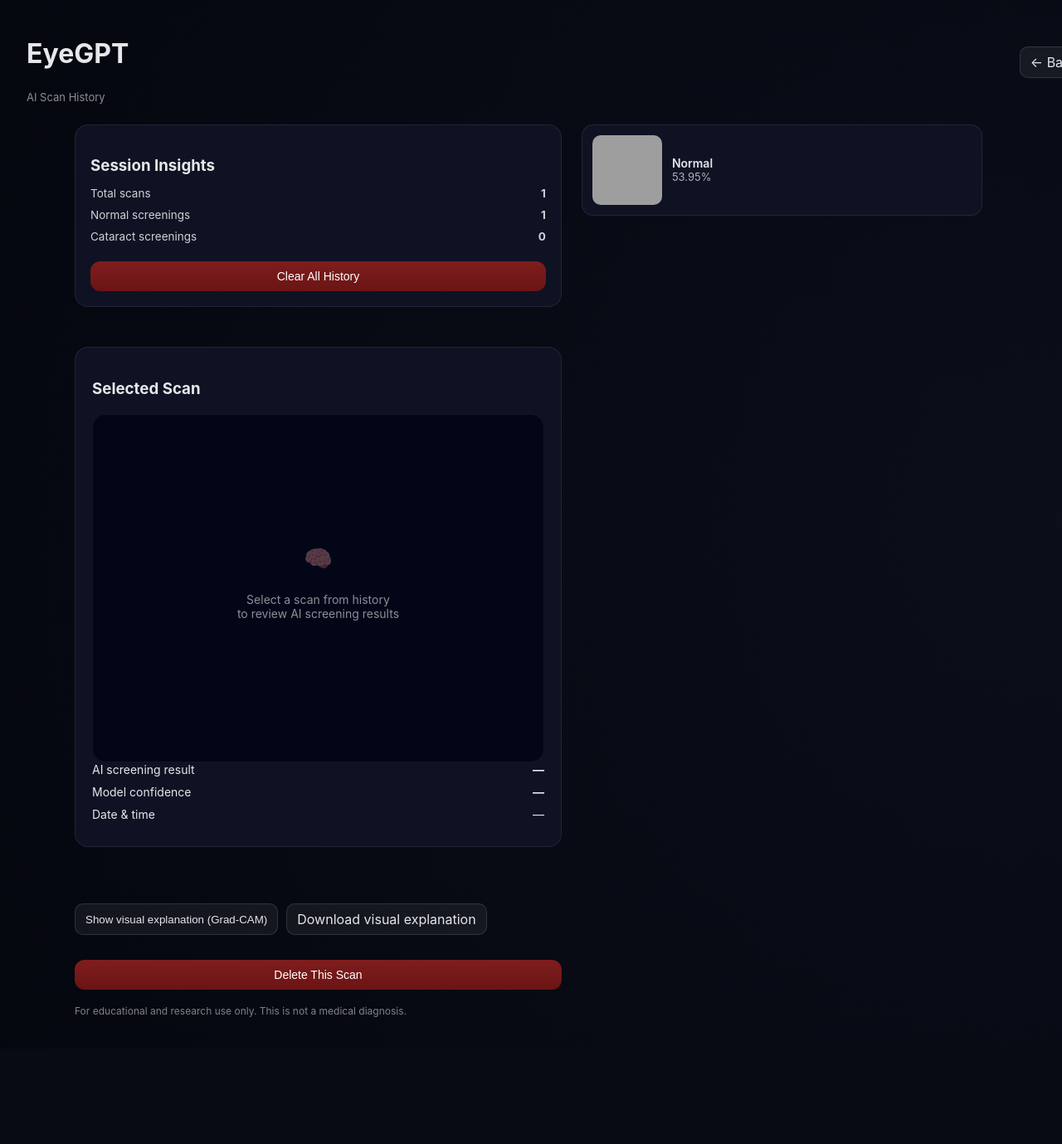
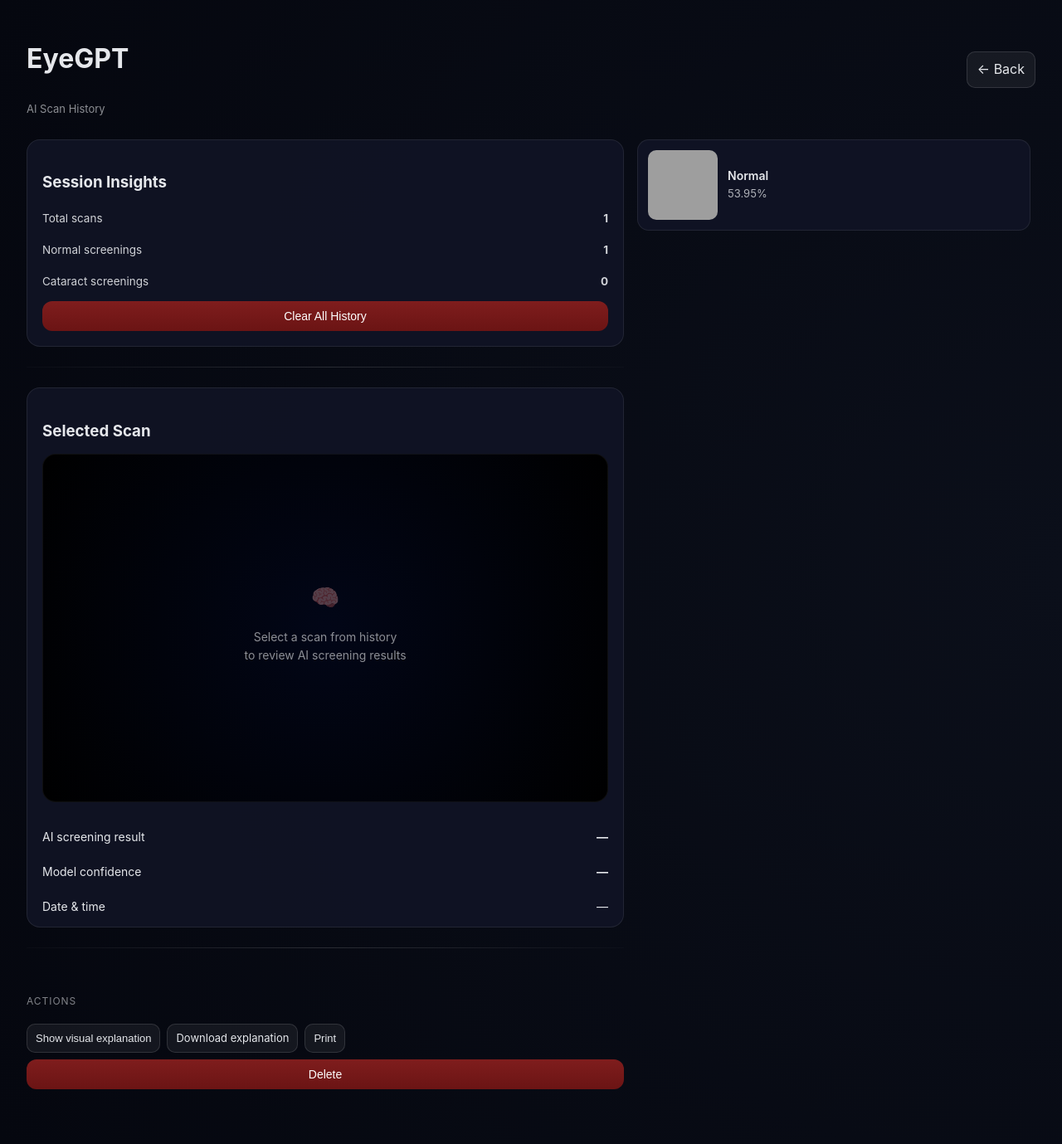
Before and after one commit to armash66/cataract-ai-detection, a Flask app: page /history in a window 1280 px wide. Shown: the whole page at 83% size. Before the commit the page ends 1226 px from the top, so only its background shows below. Run offline with Flask 3, Linux system fonts and the light colour scheme; data comes from the database, SQL or seed files in the repository; both versions use the stored data as it was after the commit; grey boxes are pictures that could not be loaded.

Commit message:
History page completed

```diff
--- a/eyegpt_web/static/history.css
+++ b/eyegpt_web/static/history.css
@@ -1,19 +1,30 @@
 /* ===============================
    ROOT & THEME
 ================================ */
-html{
+html, body {
     width: 100%;
-    overflow-x: hidden;
-}
-
-body {
     margin: 0;
     font-family: Inter, system-ui, sans-serif;
     background: radial-gradient(circle at right, #0b0f1a, #05070f);
     color: #e5e7eb;
-    width: 100%;
+    line-height: 1.6;
+
+    /* natural scrolling */
+    overflow-y: auto;
     overflow-x: hidden;
+
+    /* hide scrollbar UI */
+    scrollbar-width: none;          /* Firefox */
+    -ms-overflow-style: none;       /* Edge */
 }
+
+html::-webkit-scrollbar,
+body::-webkit-scrollbar {
+    width: 0;
+    height: 0;
+    display: none;
+}
+
 
 .history-root {
     display: flex;
@@ -23,26 +34,23 @@ body {
 }
 
 /* ===============================
+   GLOBAL CONTENT SHELL
+================================ */
+.history-shell {
+    overflow: hidden;
+    max-width: 1600px;
+    margin: 0 auto;
+    padding: 0 32px;
+}
+
+/* ===============================
    HEADER
 ================================ */
 .history-header {
-    width: 100%;
-    max-width: 1400px;
-    margin: 0 auto;
-    padding: 24px 32px;
+    padding: 24px 0;
     display: flex;
     justify-content: space-between;
     align-items: center;
-}
-
-.history-container {
-    max-width: 1400px;
-    margin: 0 auto;
-    padding: 0 32px 32px;
-
-    display: grid;
-    grid-template-columns: 620px 1fr; /* LEFT: scan | RIGHT: history */
-    gap: 32px;
 }
 
 .subtitle {
@@ -59,12 +67,10 @@ body {
    MAIN LAYOUT
 ================================ */
 .history-container {
-    width: 100%;
-    max-width: 1100px;
     display: grid;
-    grid-template-columns: 1.2fr 1fr;
-    gap: 24px;
-    padding: 0 24px 24px;
+    grid-template-columns: 720px 1fr;
+    gap: 16px;              /* tight + intentional */
+    padding-bottom: 66px;  /* controlled */
 }
 
 @media (max-width: 900px) {
@@ -77,8 +83,9 @@ body {
    PANELS
 ================================ */
 .detail-panel {
-    position: sticky;
-    top: 24px;
+    display: flex;
+    flex-direction: column;
+    position: relative;
     overflow: visible;
 }
 
@@ -88,6 +95,10 @@ body {
         rgba(15,23,42,0.96),
         rgba(2,6,23,0.96)
     );
+}
+
+.detail-panel h3 {
+    margin-bottom: 12px;
 }
 
 .detail-metadata {
@@ -100,20 +111,20 @@ body {
     background: rgba(16,20,36,0.95);
     border: 1px solid rgba(255,255,255,0.08);
     border-radius: 16px;
-    padding: 20px;
-    margin-bottom: 24px;
+    padding: 18px 18px 0 18px;
 }
 
-.insight-row,
-.detail-row {
-    display: flex;
+.insight-row{
+        display: flex;
     justify-content: space-between;
     margin-bottom: 10px;
     font-size: 14px;
+    min-height: 28px;
+    align-items: center;
 }
 
 .insights-panel {
-    padding: 18px;
+    padding: 18px 18px 0 18px;
 }
 
 .insights-panel h3 {
@@ -125,22 +136,32 @@ body {
     opacity: 0.9;
 }
 
+/* Reused actions strip (Insights + Scan) */
+.insights-actions {
+    margin-bottom: 12px;
+}
+
+.confidence-chart {
+    margin-top: 16px;
+    height: 120px;
+}
+
 /* ===============================
    DETAIL PANEL
 ================================ */
 .detail-image {
     width: 100%;
-    height: 240px;
+    height: 100%;
     object-fit: cover;
     border-radius: 14px;
     margin-bottom: 16px;
     background: #000;
+    display: none;
 }
 
 .disclaimer {
     font-size: 12px;
     opacity: 0.55;
-    margin-top: 14px;
 }
 
 /* ===============================
@@ -165,8 +186,8 @@ body {
 }
 
 .history-card:hover {
-    transform: translateY(-2px);
-    border-color: rgba(255,255,255,0.18);
+    transform: translateY(-2px) scale(1.01);
+    border-color: rgba(255,255,255,0.25);
 }
 
 .history-thumb {
@@ -195,12 +216,29 @@ body {
 .history-left {
     display: flex;
     flex-direction: column;
-    gap: 24px;
+    height: 100%;
+    min-height: 0;
+
+    overflow-x: hidden;
+
+    position: relative;
+
+    /* 🔥 hide scrollbar everywhere */
+    scrollbar-width: none;          /* Firefox */
+    -ms-overflow-style: none;       /* IE/Edge */
+}
+
+.history-left::-webkit-scrollbar {
+    width: 0;
+    height: 0;
+    display: none;
 }
 
 .history-right {
-    max-height: calc(100vh - 140px);
+    max-height: calc(100vh - 160px);
     overflow-y: auto;
+    overflow-x: hidden;
+    height: 100%;
     padding-right: 6px;
 }
 
@@ -219,7 +257,6 @@ body {
 
 .danger-btn {
     width: 100%;
-    margin-top: 12px;
     background: #7f1d1d;
     border: none;
     border-radius: 10px;
@@ -227,15 +264,60 @@ body {
     color: #fff;
     cursor: pointer;
 }
+
+.panel.with-footer {
+    padding-bottom: 18px;
+}
+
 /* ===============================
-   DETAIL ACTIONS
+   ACTIONS (RESEARCH STYLE)
 ================================ */
 .detail-actions {
-    margin-top: 20px;
+    margin-top: 16px;
+    padding-top: 14px;
+    position: relative;
+    z-index: 2; /* ⬆️ above image wrapper */
     display: flex;
     flex-direction: column;
-    gap: 12px;
-    position: relative;
+    gap: 10px;
+}
+
+.actions-label {
+    font-size: 12px;
+    text-transform: uppercase;
+    letter-spacing: 0.08em;
+    opacity: 0.55;
+    margin-bottom: 8px;
+}
+
+.actions-row {
+    display: flex;
+    gap: 8px;
+    flex-wrap: wrap;
+}
+
+/* Compact buttons */
+.actions-row .secondary-btn {
+    padding: 6px 10px;
+    font-size: 13px;
+}
+
+.danger-inline {
+    padding: 6px 10px;
+    font-size: 13px;
+    background: linear-gradient(180deg, #7f1d1d, #6b1414);
+}
+
+/* Metadata rows tighter */
+.detail-row {
+    min-height: 22px;
+    margin-bottom: 6px;
+    display: flex;
+    justify-content: space-between;
+    font-size: 14px;
+    min-height: 24px;
+    align-items: center;
+    padding: 6px 0;
     z-index: 2;
 }
 
@@ -272,11 +354,13 @@ body {
     position: relative;
     height: 420px;
     border-radius: 16px;
-    background: #020617;
 
     /* IMPORTANT */
     box-shadow: inset 0 0 0 1px rgba(255,255,255,0.06);
     overflow: hidden;
+    border-radius: 16px;
+    background: radial-gradient(circle at center, #020617, #000);
+    margin-bottom: 24px;
 }
 
 .detail-image {
@@ -293,13 +377,70 @@ body {
     flex-direction: column;
     align-items: center;
     justify-content: center;
+
     color: rgba(255,255,255,0.55);
     text-align: center;
     font-size: 14px;
-    gap: 10px;
+    pointer-events: none;
 }
 
 .placeholder-icon {
     font-size: 28px;
     opacity: 0.6;
 }
+
+.comparison-row {
+    margin-top: 12px;
+    display: none;
+}
+
+.comparison-row img {
+    height: 240px;
+    border-radius: 12px;
+}
+
+@media print {
+    html, body {
+        background: white !important;
+        color: black !important;
+    }
+
+    /* Hide non-essential UI */
+    .history-right,
+    .header-actions,
+    .secondary-btn,
+    .danger-btn,
+    .detail-placeholder {
+        display: none !important;
+    }
+
+    /* Expand selected scan */
+    .detail-image-wrapper {
+        height: auto;
+    }
+
+    .detail-image {
+        display: block !important;
+        max-height: 500px;
+    }
+
+    .panel {
+        border: none !important;
+        box-shadow: none !important;
+        background: none !important;
+    }
+}
+
+.section-divider {
+    height: 1px;
+    background: linear-gradient(
+        to right,
+        rgba(255,255,255,0.02),
+        rgba(255,255,255,0.14),
+        rgba(255,255,255,0.02)
+    );
+
+    /* 👇 this is the key fix */
+    margin: 24px 0;      /* visual spacing */
+    padding: 0;          /* no fake height */
+}
--- a/eyegpt_web/static/history.js
+++ b/eyegpt_web/static/history.js
@@ -62,3 +62,48 @@ document.addEventListener("keydown", (e) => {
         cards[currentIndex].scrollIntoView({ block: "nearest" });
     }
 });
+
+const confidences = [...document.querySelectorAll(".history-card")]
+  .map(c => Number(c.dataset.confidence));
+
+if (confidences.length) {
+    const bins = Array(10).fill(0);
+    confidences.forEach(v => bins[Math.min(9, Math.floor(v / 10))]++);
+
+    const canvas = document.getElementById("confidenceChart");
+    const ctx = canvas.getContext("2d");
+
+    canvas.width = 300;
+    canvas.height = 120;
+
+    const max = Math.max(...bins, 1);
+
+    bins.forEach((val, i) => {
+        const barHeight = (val / max) * 100;
+        ctx.fillStyle = "rgba(255,255,255,0.35)";
+        ctx.fillRect(i * 28, 110 - barHeight, 20, barHeight);
+    });
+}
+
+let pinned = [];
+
+document.querySelectorAll(".history-card").forEach(card => {
+    card.addEventListener("contextmenu", e => {
+        e.preventDefault();
+
+        if (pinned.length < 2) {
+            pinned.push(card.dataset.image);
+        }
+
+        if (pinned.length === 2) {
+            document.querySelector(".comparison-row").style.display = "block";
+            document.getElementById("compareImage").src = pinned[1];
+        }
+    });
+});
+
+document.querySelectorAll(".history-card").forEach(card => {
+    card.addEventListener("mouseenter", () => {
+        document.getElementById("detailImage").src = card.dataset.image;
+    });
+});
--- a/eyegpt_web/templates/history.html
+++ b/eyegpt_web/templates/history.html
@@ -9,7 +9,7 @@
 </head>
 
 <body>
-<div class="history-root">
+<div class="history-shell">
 
     <header class="history-header">
         <div>
@@ -28,7 +28,7 @@
         <section class="history-left">
 
             <!-- SESSION INSIGHTS -->
-            <div class="panel insights-panel">
+            <div class="panel insights-panel with-footer">
                 <h3>Session Insights</h3>
 
                 <div class="insight-row">
@@ -51,12 +51,22 @@
                 </form>
             </div>
 
+            <div class="section-divider"></div>
+
             <!-- SCAN DETAILS -->
             <div class="panel detail-panel" id="detailPanel">
                 <h3>Selected Scan</h3>
 
                 <div class="detail-image-wrapper" id="detailImageWrapper">
-                    <img id="detailImage" class="detail-image" alt="">
+                    <!-- Primary selected scan -->
+                    <img id="detailImage" class="detail-image" alt="Selected eye scan">
+
+                    <!-- Comparison image (hidden by default) -->
+                    <div class="comparison-row">
+                        <img id="compareImage" class="detail-image" alt="Comparison scan">
+                    </div>
+
+                    <!-- Empty state -->
                     <div class="detail-placeholder" id="detailPlaceholder">
                         <div class="placeholder-icon">🧠</div>
                         <p>Select a scan from history<br>to review AI screening results</p>
@@ -79,32 +89,31 @@
                 </div>
             </div>
 
+        <div class="section-divider"></div>
 
-            <div class="detail-actions">
+<div class="detail-actions">
 
-            <!-- Explainability -->
-            <div class="explainability-actions">
-                <button id="toggleXaiBtn" class="secondary-btn">
-                    Show visual explanation (Grad-CAM)
-                </button>
+    <div class="actions-label">Actions</div>
 
-                <a id="downloadGradcam" class="secondary-btn" download>
-                    Download visual explanation
-                </a>
-            </div>
+    <div class="actions-row">
+        <button id="toggleXaiBtn" class="secondary-btn">
+            Show visual explanation
+        </button>
 
-            <!-- Destructive -->
-            <form method="POST" id="deleteForm" class="delete-section">
-                <button class="danger-btn">Delete This Scan</button>
-            </form>
+        <a id="downloadGradcam" class="secondary-btn" download>
+            Download explanation
+        </a>
 
-            <!-- Safety -->
-            <p class="disclaimer">
-                For educational and research use only.
-                This is not a medical diagnosis.
-            </p>
+        <button class="secondary-btn" onclick="window.print()">
+            Print
+        </button>
 
-            </div>
+        <button form="deleteForm" class="danger-btn danger-inline">
+            Delete
+        </button>
+    </div>
+
+</div>
 
         </section>
 
```
Also changed, not shown: eyegpt_web/history.db.
